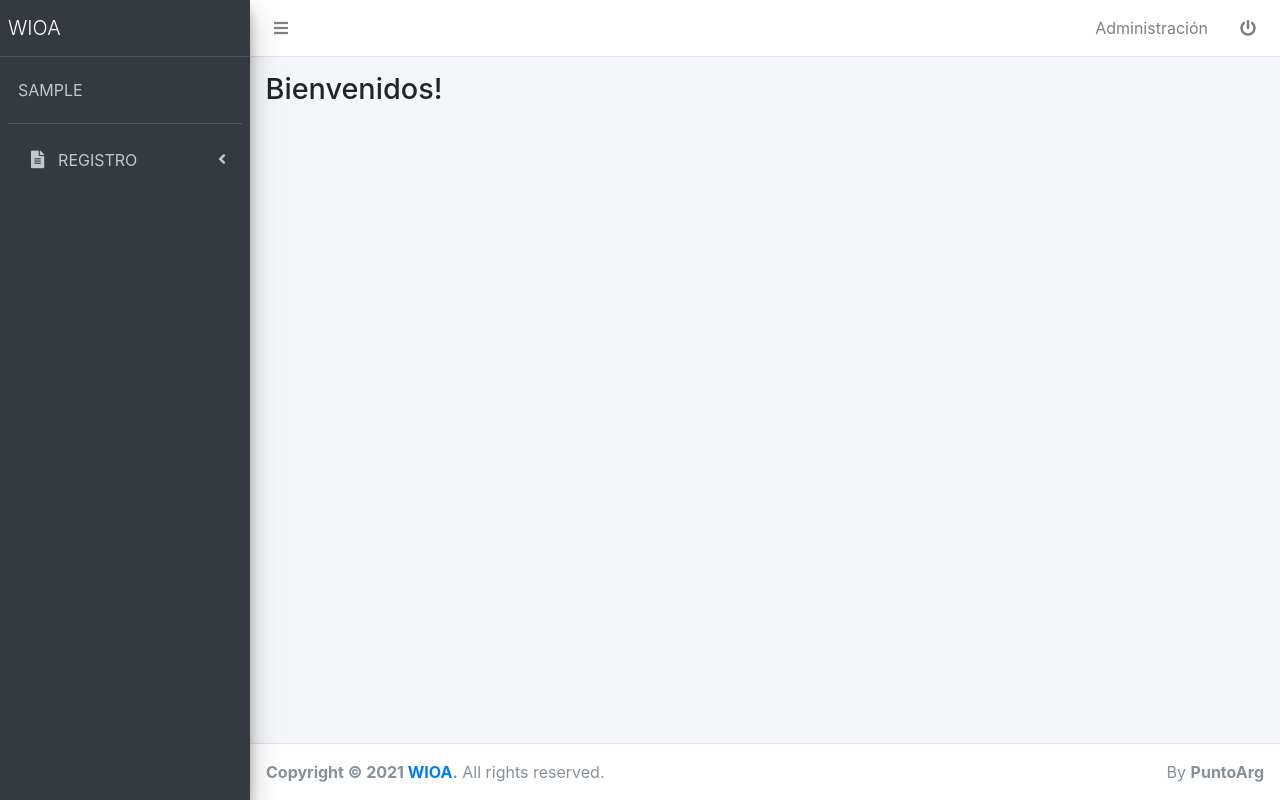
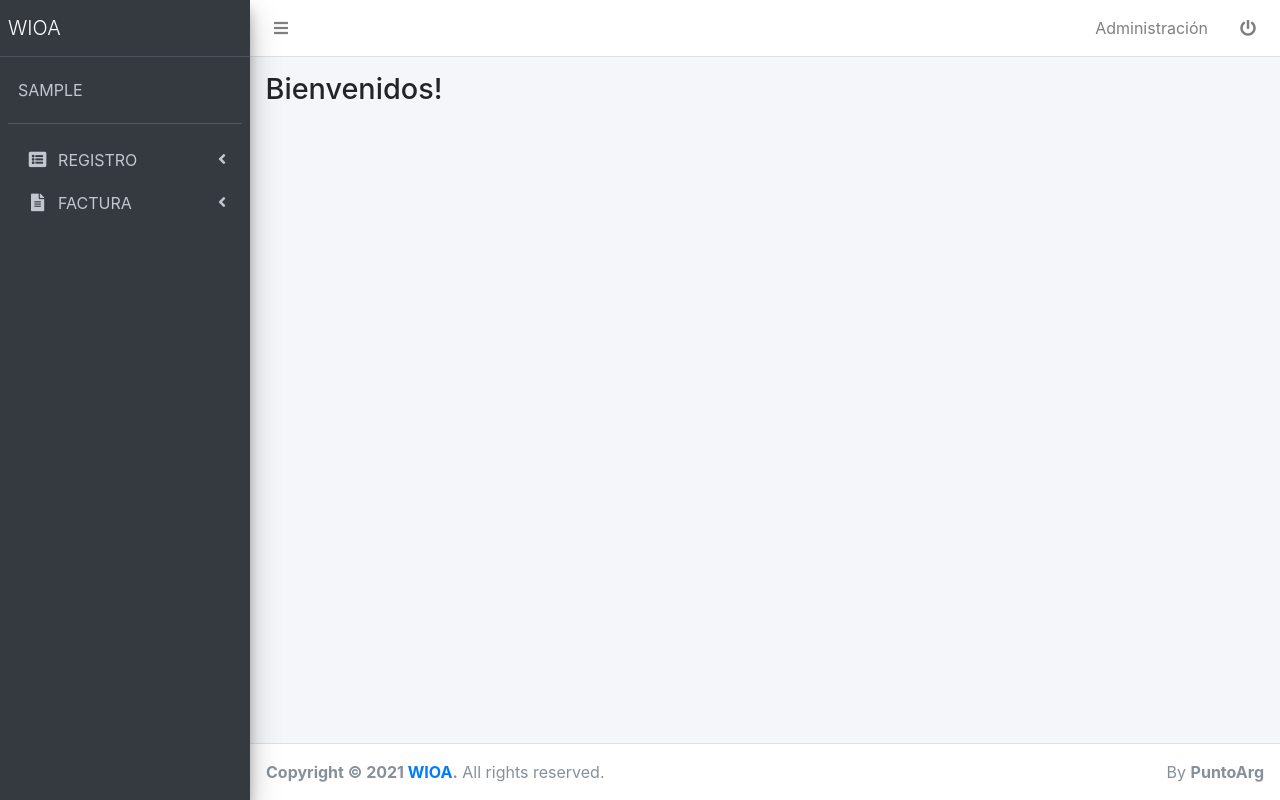
Before and after one commit to bersanonahuel/WIOA-v2, a Django app: page / in a window 1280 px wide. Run offline with Django 3.2, Linux system fonts and the light colour scheme; the visitor is signed in with stand-in values (Sample User, id 1); some libraries are stand-ins or nearby versions.

```diff
--- a/templates/header.html
+++ b/templates/header.html
@@ -45,12 +45,12 @@
                     with font-awesome or any other icon font library -->
                 <li class="nav-item">
                     <a href="#" class="nav-link">
-                        <i class="nav-icon fa fa-file-text"></i> <p> REGISTRO <i class="right fas fa-angle-left"></i></p>
+                        <i class="nav-icon fa fa-list-alt"></i> <p> REGISTRO <i class="right fas fa-angle-left"></i></p>
                     </a>
                     <ul class="nav nav-treeview pl-3">
                         <li class="nav-item">
                             <a href="{% url 'registros:crearRegistro' %}" class="nav-link">
-                                <i class="nav-icon fa fa-pencil-square-o"></i> <p>Crear registro</p>
+                                <i class="nav-icon fa fa-plus-square"></i> <p>Crear registro</p>
                             </a>
                         </li>
                         <li class="nav-item">
@@ -60,6 +60,23 @@
                         </li>
                     </ul>
                 </li>
+                <li class="nav-item">
+                    <a href="#" class="nav-link">
+                        <i class="nav-icon fa fa-file-text"></i> <p> FACTURA <i class="right fas fa-angle-left"></i></p>
+                    </a>
+                    <ul class="nav nav-treeview pl-3">
+                        <li class="nav-item">
+                            <a href="{% url 'registros:crearRegistro' %}" class="nav-link">
+                                <i class="nav-icon fa fa-plus-square"></i> <p>Registrar facturación</p>
+                            </a>
+                        </li>
+                        <li class="nav-item">
+                            <a href="{% url 'registros:listarRegistro' %}" class="nav-link">
+                                <i class="far fa fa-list nav-icon"></i> <p>Listado facturas</p>
+                            </a>
+                        </li>
+                    </ul>
+                </li>
             </ul>
         </nav>
     </div>
```
Also changed, not shown: static/lib/timer/script.js.
